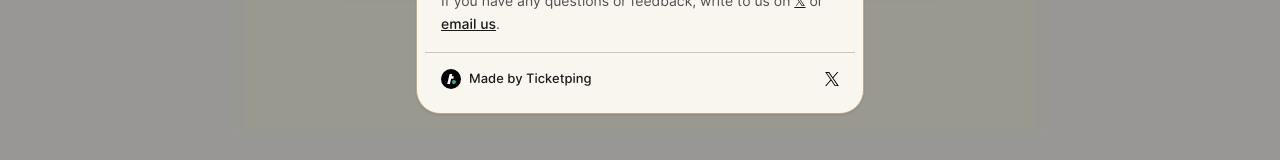
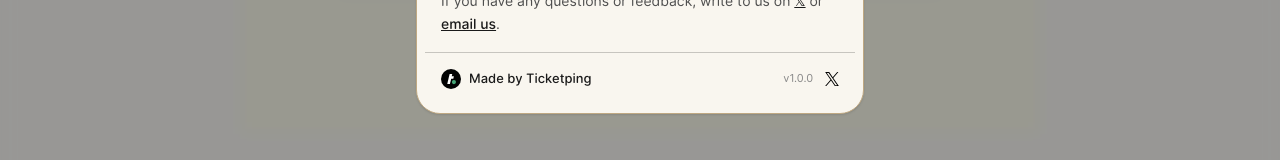
Before and after one commit to ticketping-com/serif-sh, a SvelteKit app: page / in a window 1280 px wide. Both pictures are taken after a click on the button "About". Shown: the part 471-631 px from the top of the page. Built offline with nearby package versions, Linux system fonts and the light colour scheme; a web font is replaced by a local one.

Commit message:
Add package version

```diff
--- a/package.json
+++ b/package.json
@@ -1,6 +1,6 @@
 {
   "name": "serifsh",
-  "version": "0.0.5",
+  "version": "1.0.0",
   "private": true,
   "scripts": {
     "dev": "vite dev",
--- /dev/null
+++ b/src/app.d.ts
@@ -0,0 +1 @@
+declare const __APP_VERSION__: string;
--- a/src/lib/components/about-modal.svelte
+++ b/src/lib/components/about-modal.svelte
@@ -87,6 +87,8 @@
           <span class="text-[13px] font-medium">Made by Ticketping</span>
         </a>
 
+        <div class="flex items-center gap-3">
+          <span class="text-[11px] text-ink-400">v{__APP_VERSION__}</span>
           <a
             href="https://x.com/ticketpingcom"
             target="_blank"
@@ -96,6 +98,7 @@
           >
             <XLogoMark size={14} color={'black'} />
           </a>
+        </div>
       </div>
     </div>
   </div>
--- a/vite.config.ts
+++ b/vite.config.ts
@@ -1,9 +1,15 @@
 import { sveltekit } from '@sveltejs/kit/vite';
 import tailwindcss from '@tailwindcss/vite';
 import { defineConfig } from 'vitest/config';
+import { readFileSync } from 'node:fs';
+
+const pkg = JSON.parse(readFileSync('./package.json', 'utf-8'));
 
 export default defineConfig({
 	plugins: [tailwindcss(), sveltekit()],
+	define: {
+		__APP_VERSION__: JSON.stringify(pkg.version)
+	},
 	test: {
 		include: ['src/**/*.{test,spec}.{js,ts}']
 	}
```
Lines whose indentation alone changed are shown as unchanged.
